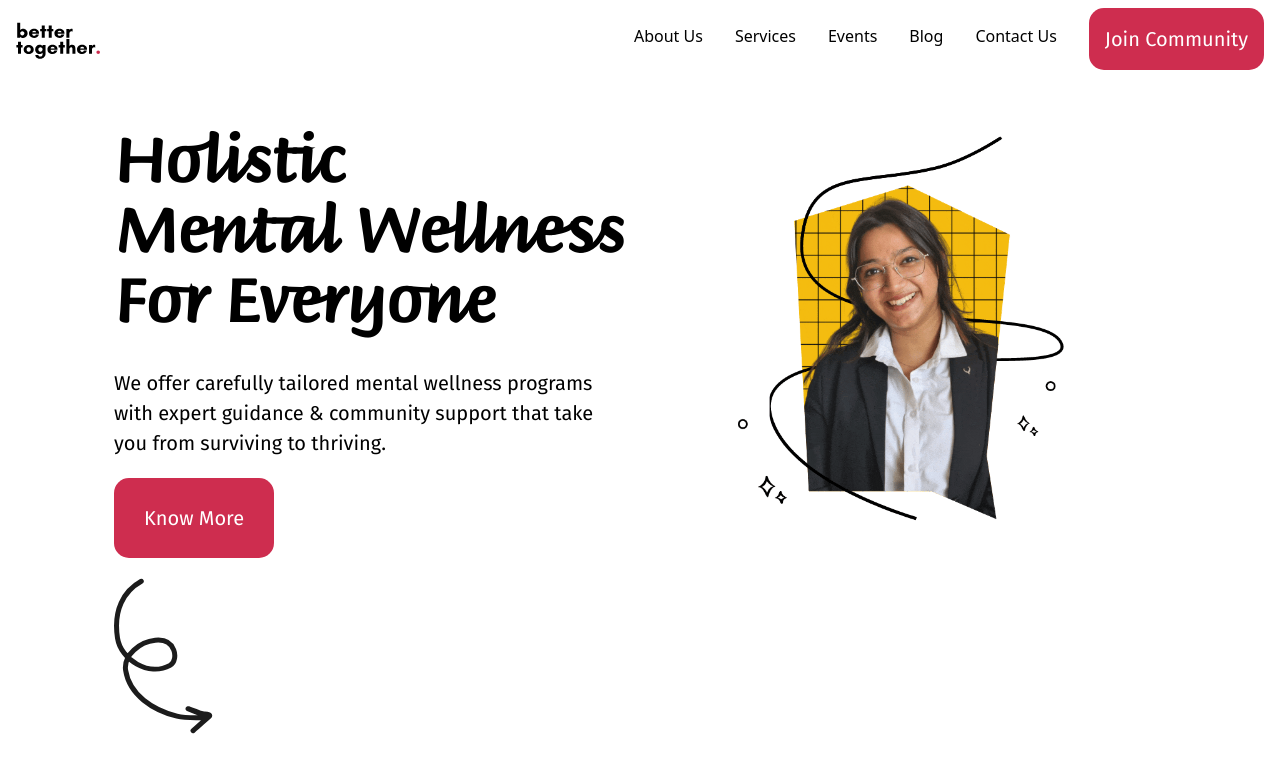
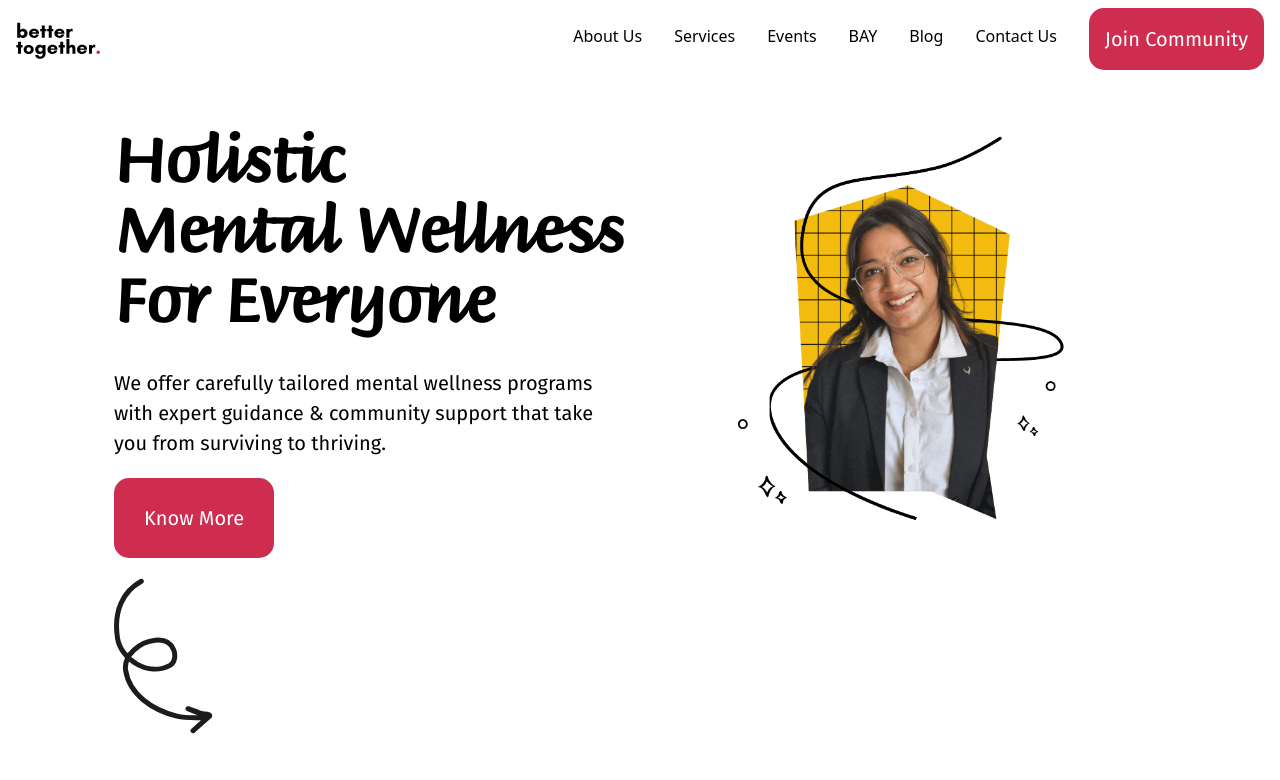
Before and after one commit to ronxldwilson/BetterTogether, a Next.js app: page / in a window 1280 px wide. Shown: the top 780 px of the page. Built offline with nearby package versions, Linux system fonts and the light colour scheme; no server answers.

Commit message:
UI Fixes 1

```diff
--- a/src/components/BAYCard.jsx
+++ b/src/components/BAYCard.jsx
@@ -36,7 +36,7 @@ function imageSection({ path }) {
             <img
                 src={path}
                 alt="Illustration"
-                className="w-full max-w-[300px] md:max-w-[400px] h-auto mx-auto"
+                className="w-full max-w-[200px] md:max-w-[400px] h-auto mx-auto"
             />
         </div>
     );
--- a/src/components/sections/HeaderSection.jsx
+++ b/src/components/sections/HeaderSection.jsx
@@ -33,6 +33,9 @@ const HeaderSection = () => {
           </Link>
           <Link href="/services/events" className="hover:text-gray-400 py-4">
             Events
+          </Link>
+          <Link href="/services/BAY" className="hover:text-gray-400 py-4">
+            BAY
           </Link>
           <Link href="/blog" className="hover:text-gray-400 py-4">
             Blog
@@ -99,6 +102,9 @@ const HeaderSection = () => {
           <Link href="/services/events" className="block hover:text-gray-400 py-2">
             Events
           </Link>
+          <Link href="/services/BAY" className="block hover:text-gray-400 py-2">
+            BAY
+          </Link>
           <Link href="/blog" className="block hover:text-gray-400 py-2">
             Blog
           </Link>
```
